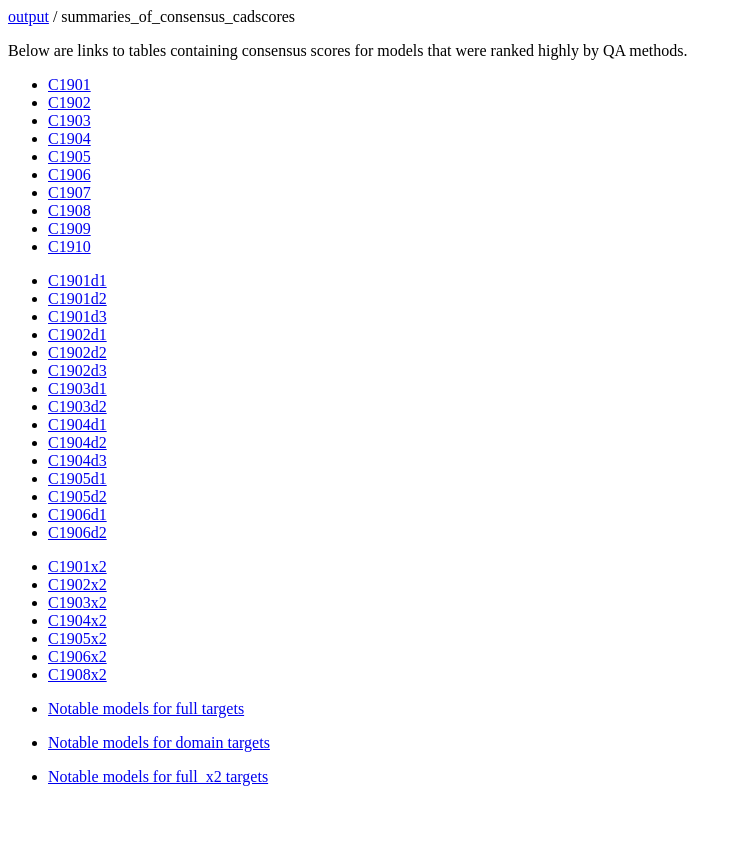
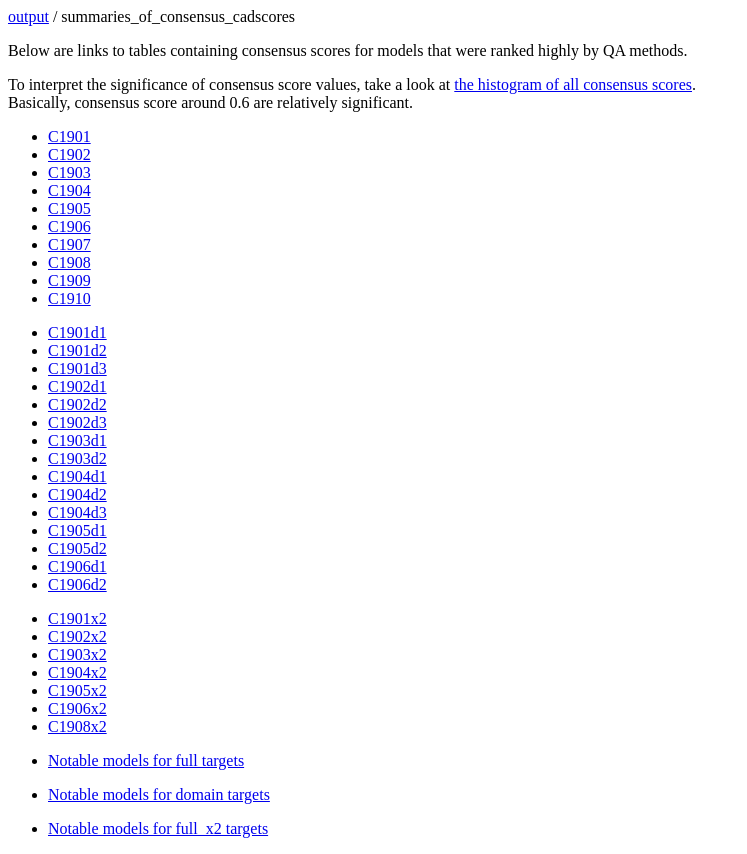
Before and after one commit to kliment-olechnovic/casp_commons_covid_analysis, a plain HTML site: page output/summaries_of_consensus_cadscores/index.html in a window 1280 px wide. Shown: the whole page, without its empty margins (0-747 px from the left). Before the commit the page ends 802 px from the top, so only its background shows below. Drawn offline with Linux system fonts and the light colour scheme.

Commit message:
Added histograms to help scores interpretation.

```diff
--- a/output/summaries_of_consensus_cadscores/index.html
+++ b/output/summaries_of_consensus_cadscores/index.html
@@ -6,6 +6,12 @@
 
 <p>
 Below are links to tables containing consensus scores for models that were ranked highly by QA methods.
+</p>
+
+<p>
+To interpret the significance of consensus score values, take a look at <a href='histogram.png'>the histogram of all consensus scores</a>.
+<br>
+Basically, consensus score around 0.6 are relatively significant.
 </p>
 
 <ul>
```
Also changed, not shown: output/summaries_of_consensus_lddts/index.html (+6 -0 lines), output/summaries_of_consensus_cadscores/histogram.png (added), output/summaries_of_consensus_lddts/histogram.png (added), 2 other files.
